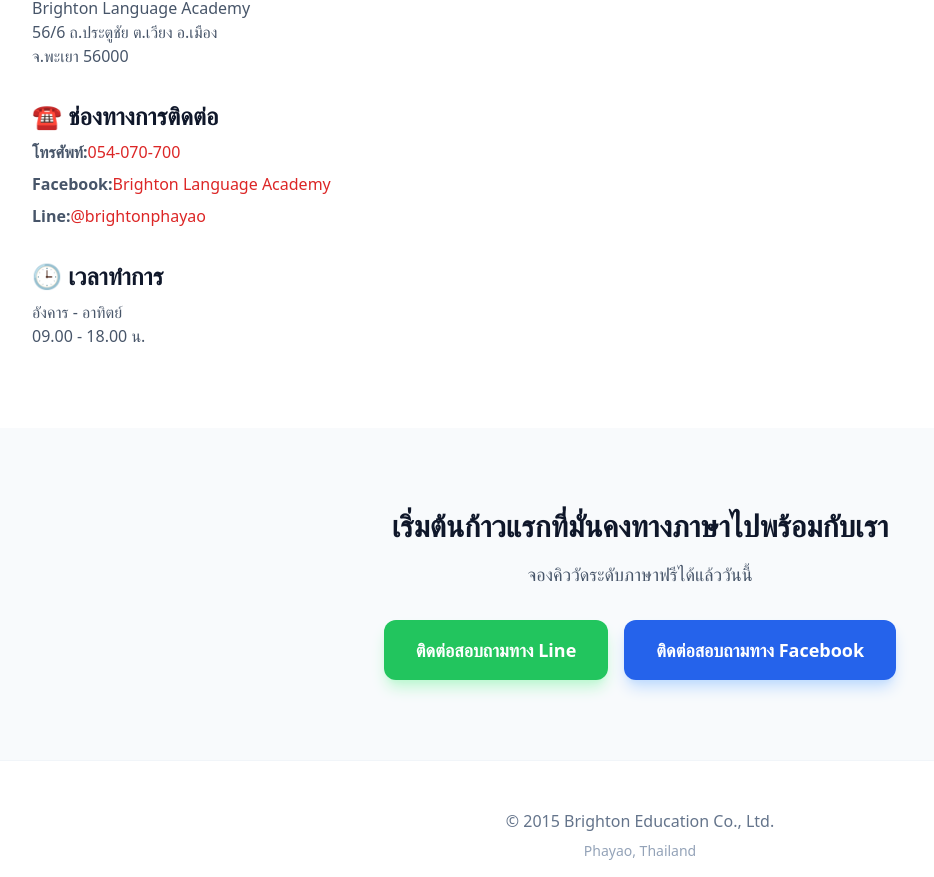
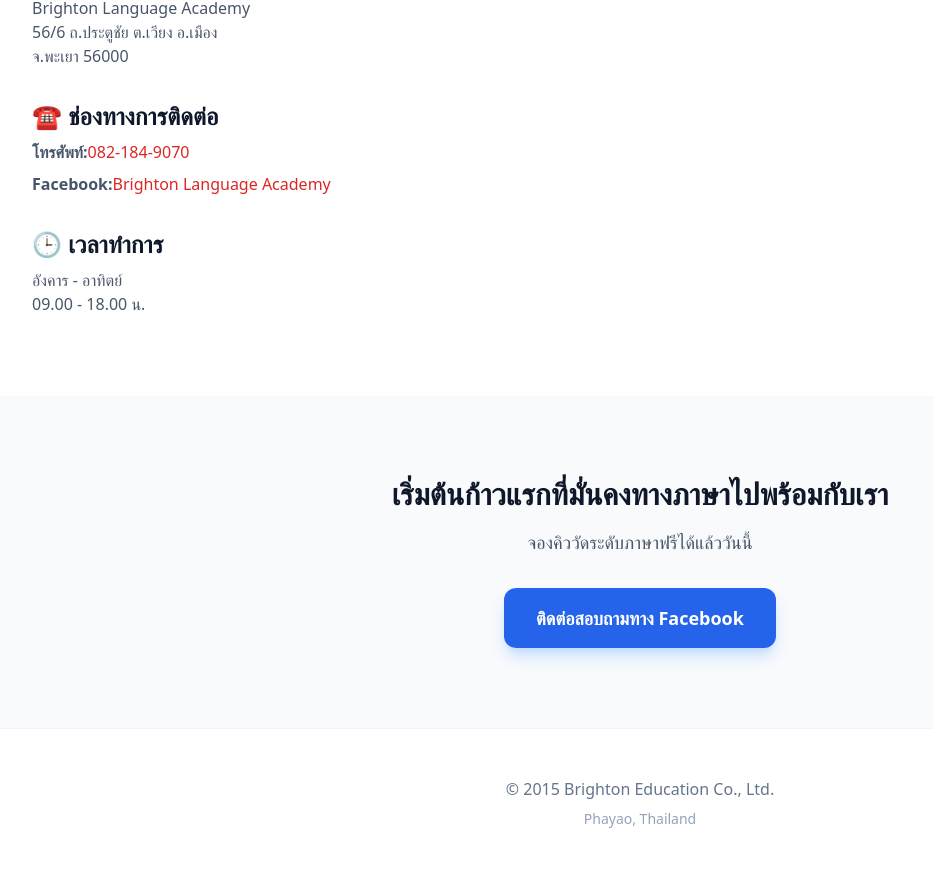
Before and after one commit to kengketa/btweb, a Vue app: page /contact in a window 1280 px wide. Shown: the part 517-1394 px from the top of the page, without its empty margins (0-934 px from the left). Built offline with nearby package versions, Linux system fonts and the light colour scheme.

Commit message:
remove: line acc

```diff
--- a/src/views/ContactView.vue
+++ b/src/views/ContactView.vue
@@ -32,28 +32,28 @@
               <ul class="space-y-2 text-slate-600">
                 <li>
                   <strong>โทรศัพท์:</strong>
-                  <a href="tel:054070700" class="text-red-600 hover:underline">054-070-700</a>
+                  <a class="text-red-600 hover:underline" href="tel:0821849070">082-184-9070</a>
                 </li>
                 <li>
                   <strong>Facebook:</strong>
                   <a
+                    class="text-red-600 hover:underline"
                     href="https://facebook.com/brightonlanguage"
-                    class="text-red-600 hover:underline"
+                    rel="noopener noreferrer"
                     target="_blank"
-                    rel="noopener noreferrer"
                     >Brighton Language Academy</a
                   >
                 </li>
-                <li>
-                  <strong>Line:</strong>
-                  <a
-                    href="https://line.me/ti/p/~@brightonphayao"
-                    target="_blank"
-                    rel="noopener noreferrer"
-                    class="text-red-600 hover:underline"
-                    >@brightonphayao</a
-                  >
-                </li>
+                <!--                <li>-->
+                <!--                  <strong>Line:</strong>-->
+                <!--                  <a-->
+                <!--                    href="https://line.me/ti/p/~@brightonphayao"-->
+                <!--                    target="_blank"-->
+                <!--                    rel="noopener noreferrer"-->
+                <!--                    class="text-red-600 hover:underline"-->
+                <!--                    >@brightonphayao</a-->
+                <!--                  >-->
+                <!--                </li>-->
               </ul>
             </div>
             <div>
@@ -82,19 +82,19 @@
         </h2>
         <p class="text-lg text-slate-600 mb-8">จองคิววัดระดับภาษาฟรีได้แล้ววันนี้</p>
         <div class="flex justify-center gap-4">
+          <!--          <a-->
+          <!--            class="bg-green-500 hover:bg-green-600 text-white px-8 py-4 rounded-xl font-bold text-lg shadow-lg shadow-green-200 transition transform hover:-translate-y-1"-->
+          <!--            href="https://line.me/ti/p/~@brightonphayao"-->
+          <!--            rel="noopener noreferrer"-->
+          <!--            target="_blank"-->
+          <!--          >-->
+          <!--            ติดต่อสอบถามทาง Line-->
+          <!--          </a>-->
           <a
-            href="https://line.me/ti/p/~@brightonphayao"
+            class="bg-blue-600 hover:bg-blue-700 text-white px-8 py-4 rounded-xl font-bold text-lg shadow-lg shadow-blue-200 transition transform hover:-translate-y-1"
+            href="https://m.me/brightonlanguage"
+            rel="noopener noreferrer"
             target="_blank"
-            rel="noopener noreferrer"
-            class="bg-green-500 hover:bg-green-600 text-white px-8 py-4 rounded-xl font-bold text-lg shadow-lg shadow-green-200 transition transform hover:-translate-y-1"
-          >
-            ติดต่อสอบถามทาง Line
-          </a>
-          <a
-            href="https://m.me/brightonlanguage"
-            target="_blank"
-            rel="noopener noreferrer"
-            class="bg-blue-600 hover:bg-blue-700 text-white px-8 py-4 rounded-xl font-bold text-lg shadow-lg shadow-blue-200 transition transform hover:-translate-y-1"
           >
             ติดต่อสอบถามทาง Facebook
           </a>
```
